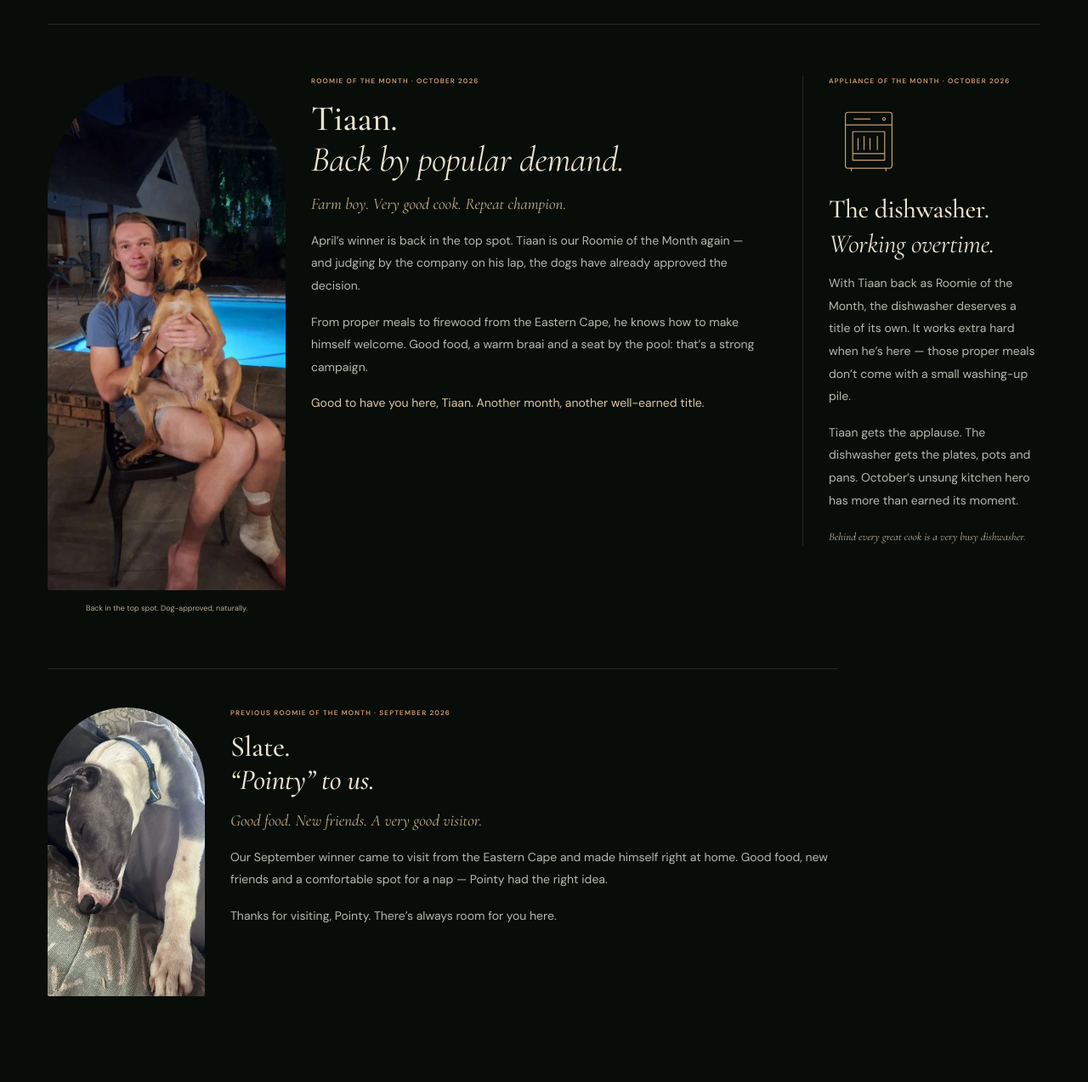
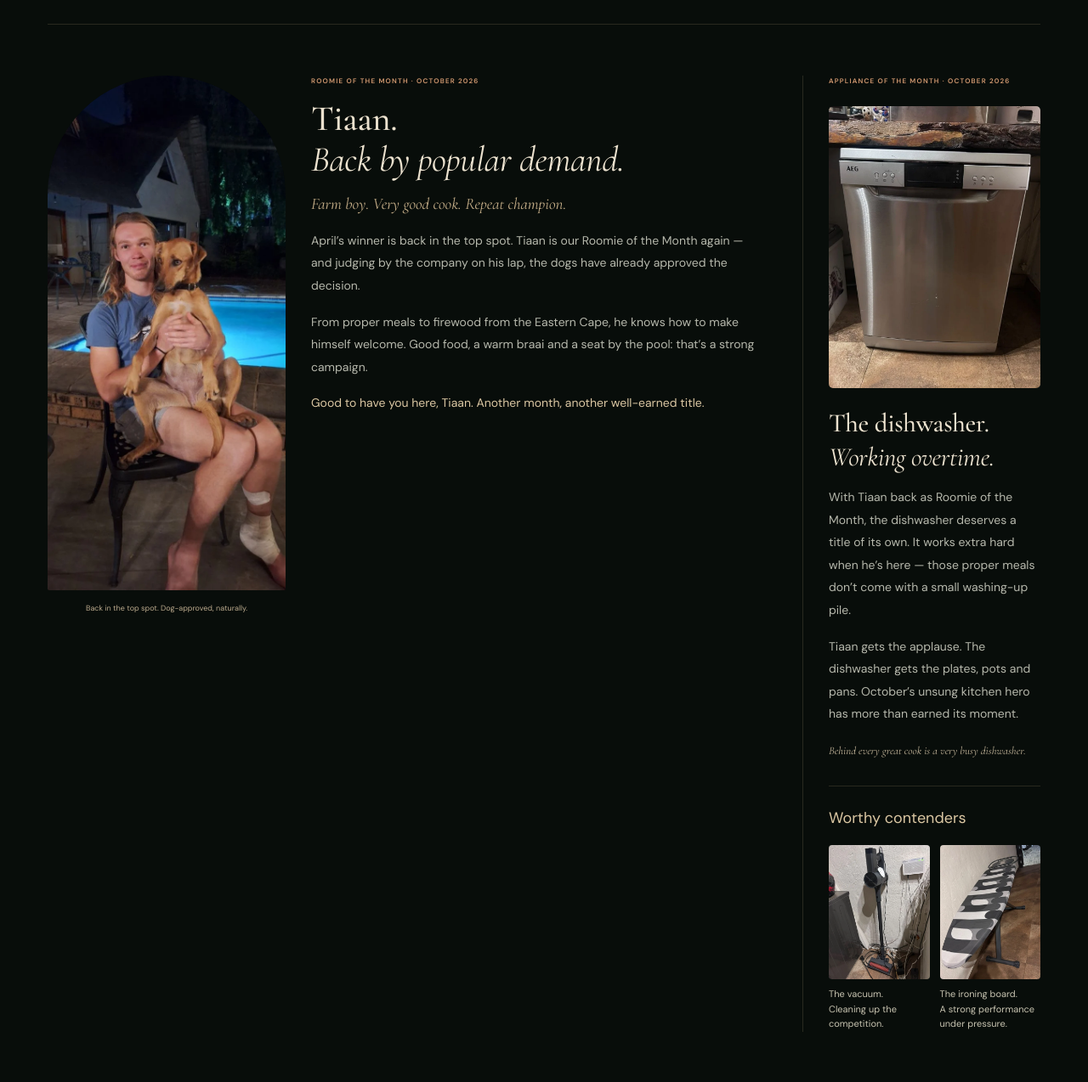
Before and after one commit to BenniesLife/plutos-website, a website: page index.html in a window 1280 px wide. Shown: the part 4840-6114 px from the top of the page at 85% size. Drawn offline with nearby package versions, Linux system fonts and the light colour scheme.

Commit message:
Add appliance winner photo and worthy contenders

```diff
--- a/index.html
+++ b/index.html
@@ -699,27 +699,14 @@
           </article>
           <aside class="appliance" aria-labelledby="appliance-title">
             <p class="eyebrow">APPLIANCE OF THE MONTH · OCTOBER 2026</p>
-            <svg
-              class="dishwasher-emblem"
-              viewBox="0 0 120 100"
-              aria-hidden="true"
-              focusable="false"
-            >
-              <g
-                fill="none"
-                stroke="currentColor"
-                stroke-width="1.5"
-                stroke-linecap="round"
-                stroke-linejoin="round"
-              >
-                <rect x="25" y="8" width="70" height="84" rx="4" />
-                <path
-                  d="M25 27h70M38 18h24M36 37h48v43H36ZM36 70h48M44 47v17M53 44v20M62 47v17M73 44v20"
-                />
-                <circle cx="83" cy="18" r="2" />
-                <path d="M34 92v4M86 92v4" />
-              </g>
-            </svg>
+            <img
+              class="appliance-photo"
+              src="./assets/dishwasher-october-2026.webp"
+              alt="The stainless-steel AEG dishwasher under the kitchen counter."
+              width="900"
+              height="1200"
+              loading="lazy"
+            />
             <h3 id="appliance-title">
               The dishwasher.<br /><em>Working overtime.</em>
             </h3>
@@ -736,6 +723,38 @@
             <span class="small-note"
               >Behind every great cook is a very busy dishwasher.</span
             >
+            <section
+              class="appliance-contenders"
+              aria-labelledby="contenders-title"
+            >
+              <h4 id="contenders-title">Worthy contenders</h4>
+              <div class="contender-grid">
+                <figure>
+                  <img
+                    src="./assets/vacuum-october-2026.webp"
+                    alt="The household’s Xiaomi cordless vacuum on its wall mount."
+                    width="900"
+                    height="1200"
+                    loading="lazy"
+                  />
+                  <figcaption>
+                    The vacuum.<br />Cleaning up the competition.
+                  </figcaption>
+                </figure>
+                <figure>
+                  <img
+                    src="./assets/ironing-board-october-2026.webp"
+                    alt="The household’s ironing board with its black-and-white patterned cover."
+                    width="900"
+                    height="1200"
+                    loading="lazy"
+                  />
+                  <figcaption>
+                    The ironing board.<br />A strong performance under pressure.
+                  </figcaption>
+                </figure>
+              </div>
+            </section>
           </aside>
           <article class="roomie past-roomie">
             <img
--- a/styles.css
+++ b/styles.css
@@ -956,6 +956,44 @@ h3 {
   border-left: 1px solid var(--line);
   padding-left: 30px;
 }
+.appliance-photo {
+  display: block;
+  width: 100%;
+  height: auto;
+  margin: 24px 0;
+  border-radius: 5px;
+}
+.appliance-contenders {
+  margin-top: 30px;
+  padding-top: 22px;
+  border-top: 1px solid var(--line);
+}
+.appliance-contenders h4 {
+  margin: 0 0 16px;
+  color: #dbc7a3;
+  font-size: 18px;
+  font-weight: 400;
+}
+.contender-grid {
+  display: grid;
+  grid-template-columns: repeat(2, minmax(0, 1fr));
+  gap: 12px;
+}
+.contender-grid figure {
+  margin: 0;
+}
+.contender-grid img {
+  display: block;
+  width: 100%;
+  height: auto;
+  border-radius: 4px;
+}
+.contender-grid figcaption {
+  margin-top: 9px;
+  color: #c8c4b1;
+  font-size: 11px;
+  line-height: 1.6;
+}
 .appliance h3 {
   font-size: 31px;
 }
```
Also changed, not shown: assets/dishwasher-october-2026.webp (added), assets/ironing-board-october-2026.webp (added), assets/vacuum-october-2026.webp (added).
